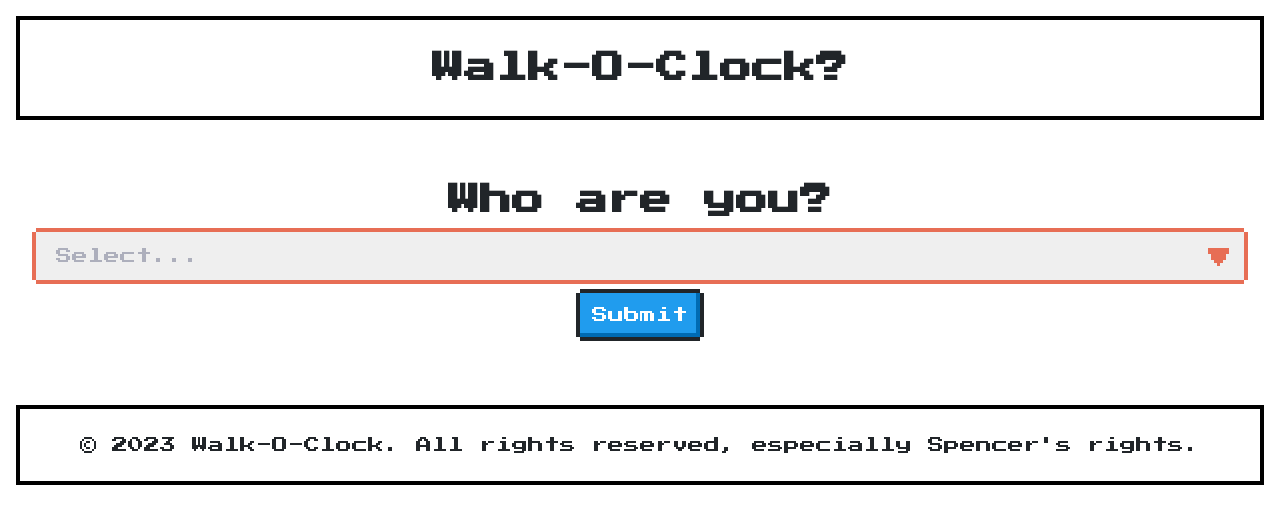
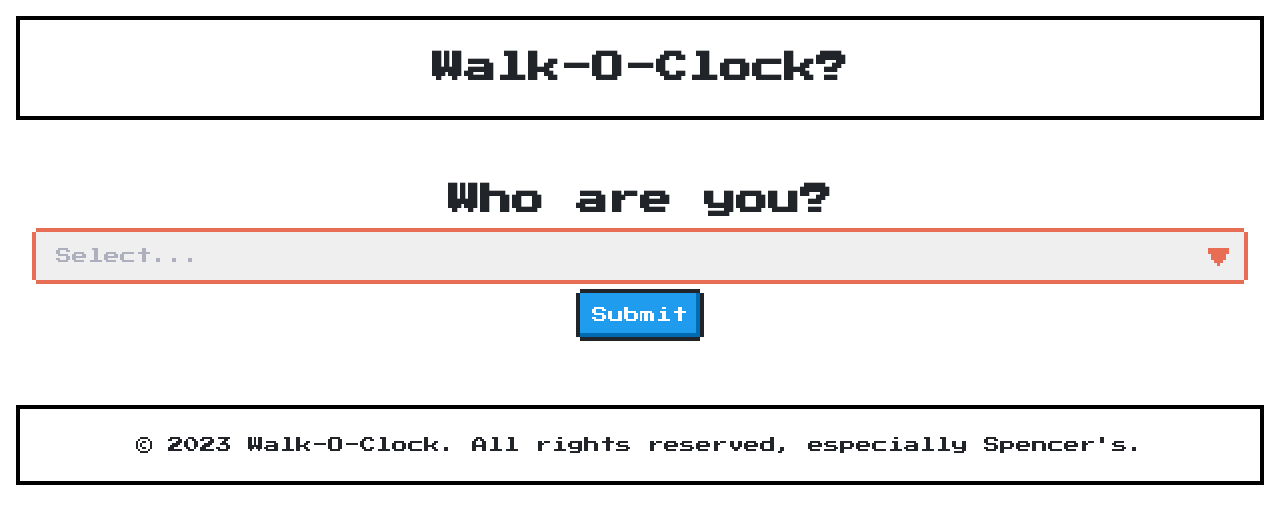
Before and after one commit to bash7325/walk-o-clock, an Angular app: page / in a window 1280 px wide. Shown: the top 524 px of the page. Built offline with nearby package versions, Linux system fonts and the light colour scheme.

Commit message:
especially spencer

```diff
--- a/src/app/app.component.html
+++ b/src/app/app.component.html
@@ -17,10 +17,10 @@
   <section *ngIf="weatherData" id="weather-results" class="nes-container">
     <h2>Current Weather</h2>
     <p id="weather-description">{{ weatherData.weather[0].description }}</p>
-    <p id="temperature">Temperature: {{ weatherData.main.temp }}&deg;F</p>
+    <p id="temperature">Temp: {{ weatherData.main.temp }}&deg;F</p>
     <p id="walk-recommendation"></p>
   </section>
 </main>
 <footer>
-  <p class="nes-container">&copy; 2023 Walk-O-Clock. All rights reserved, especially Spencer's rights.</p>
+  <p class="nes-container">&copy; 2023 Walk-O-Clock. All rights reserved, especially Spencer's.</p>
 </footer>
```
